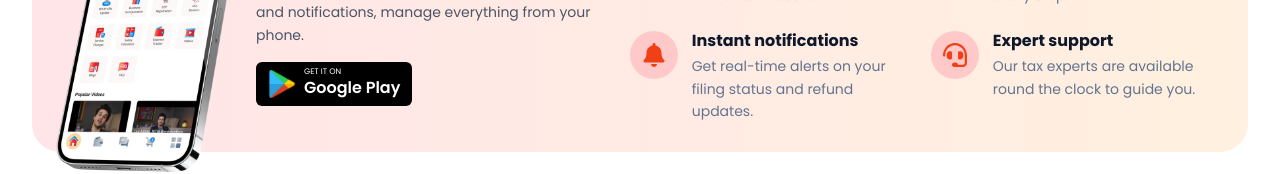
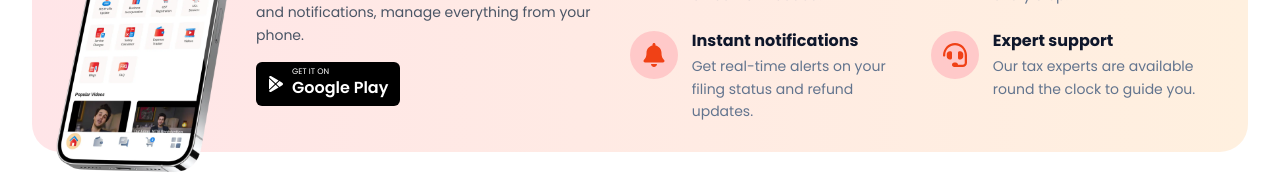
Before and after one commit to Maida-Iftikhar-225/Befiler, a React (Vite) app: page / in a window 1280 px wide. Shown: the part 3114-3288 px from the top of the page. Built offline with nearby package versions, Linux system fonts and the light colour scheme; a web font is replaced by a local one.

Commit message:
Update code

```diff
--- a/src/components/homePage/BefilerApp.jsx
+++ b/src/components/homePage/BefilerApp.jsx
@@ -2,7 +2,6 @@ import React from "react";
 import { FaFileAlt, FaShieldAlt, FaBell, FaHeadset } from "react-icons/fa";
 
 import mobileImage from "/src/assets/home/mobile-app.webp";
-import playStoreImage from "../../assets/home/logos/playstore.png";
 
 const Befilerapp = () => {
   const features = [
@@ -63,11 +62,16 @@ const Befilerapp = () => {
                   className="mt-4 inline-flex items-center rounded-lg transition duration-300 hover:scale-105 hover:shadow-lg"
                 >
                   <div className="flex h-11 items-center gap-2 rounded-md bg-black px-3 text-white shrink-0">
-                    <img
-                      src={playStoreImage}
-                      alt="Google Play"
-                      className="h-7 w-7 object-contain"
-                    />
+                    <svg
+                      xmlns="http://www.w3.org/2000/svg"
+                      width="16"
+                      height="16"
+                      fill="currentColor"
+                      class="bi bi-google-play"
+                      viewBox="0 0 16 16"
+                    >
+                      <path d="M14.222 9.374c1.037-.61 1.037-2.137 0-2.748L11.528 5.04 8.32 8l3.207 2.96zm-3.595 2.116L7.583 8.68 1.03 14.73c.201 1.029 1.36 1.61 2.303 1.055zM1 13.396V2.603L6.846 8zM1.03 1.27l6.553 6.05 3.044-2.81L3.333.215C2.39-.341 1.231.24 1.03 1.27" />
+                    </svg>
 
                     <div className="leading-none text-left">
                       <p className="text-[8px] uppercase">Get it on</p>
```
Also changed, not shown: src/assets/home/logos/playstore.png (deleted).
